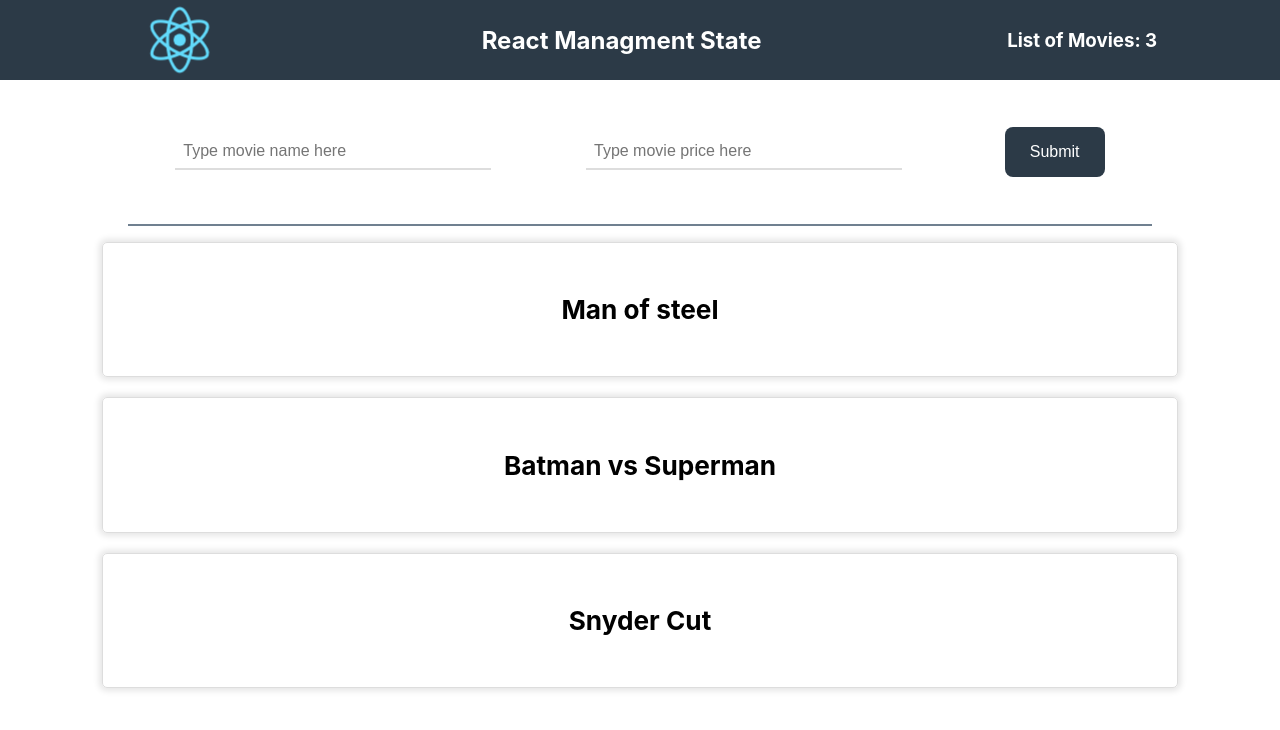
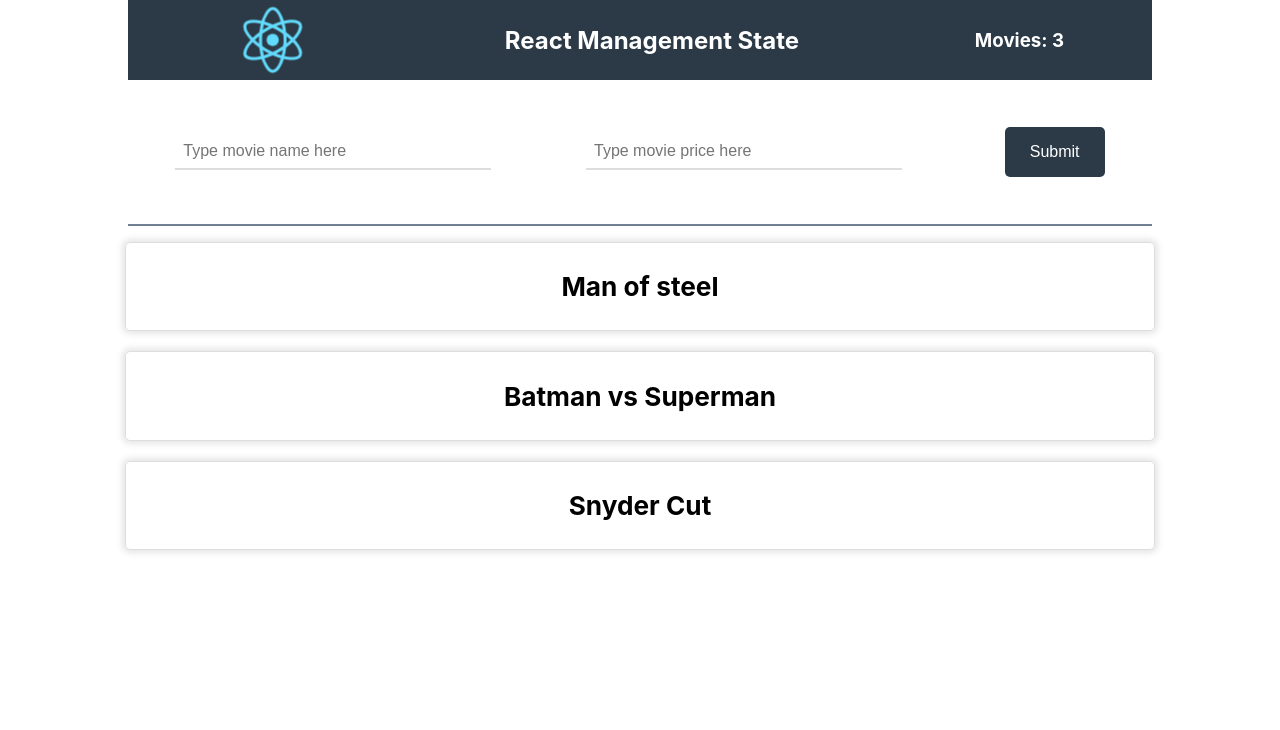
Before and after one commit to alexandrecz/modern-context, a React (Create React App) app: page / in a window 1280 px wide. Shown: the top 730 px of the page. Built offline with nearby package versions, Linux system fonts and the light colour scheme; data requests are answered from the project's data file.

Commit message:
fine tune animations

```diff
--- a/src/App.css
+++ b/src/App.css
@@ -1,3 +1,4 @@
+
 .App-logo {
   height: 10vmin;
   pointer-events: none;
@@ -15,7 +16,7 @@
   margin-left: 8px;
   display:inline-block;
   padding: 8px;
-  border-radius:8px;
+  border-radius:5px;
   height:50px;
   width: 100px;
   border:none;
@@ -38,6 +39,8 @@ nav {
   min-height: 10vh;
   background-color: rgb(44, 58, 71);
   color: white;
+  width: 80%;
+  margin: auto;
 }
 
 .nav-links {
--- a/src/MovieList.js
+++ b/src/MovieList.js
@@ -22,7 +22,7 @@ const ListItem = style.li`
     box-shadow: 0 0 6px 3px rgba(0,0,0,0.1);
     font-size: 1.4rem;
     font-weight: bold;
-    padding:25px;
+    padding:2px;
     margin-bottom: 20px;
     width: 80%;
     transition: opacity .3s;
@@ -41,7 +41,7 @@ const MovieList = () => {
         //just a little w.a. to get the proper stagger effect after render
         setTimeout(() => {
             toggleVisibility();
-        }, 100);
+        }, 500);
     })
 
 
@@ -49,7 +49,7 @@ const MovieList = () => {
 
     <List>
         {movies.map((movie, index) => (
-           <ListItem key={movie.id} isVisible={listVisibility} delay={index*300}>
+           <ListItem key={movie.id} isVisible={listVisibility} delay={index*150}>
                <Movie movie={movie} />
            </ListItem>
        ))}
--- a/src/Nav.js
+++ b/src/Nav.js
@@ -10,8 +10,8 @@ const Nav = () => {
     return (
         <nav>
             <img src={logo} className="App-logo" alt="logo" />
-            <h1>React Managment State</h1>
-            <h3>List of Movies: {movies.length}</h3>
+            <h1>React Management State</h1>
+            <h3>Movies: {movies.length}</h3>
         </nav>
     )
 }
```
